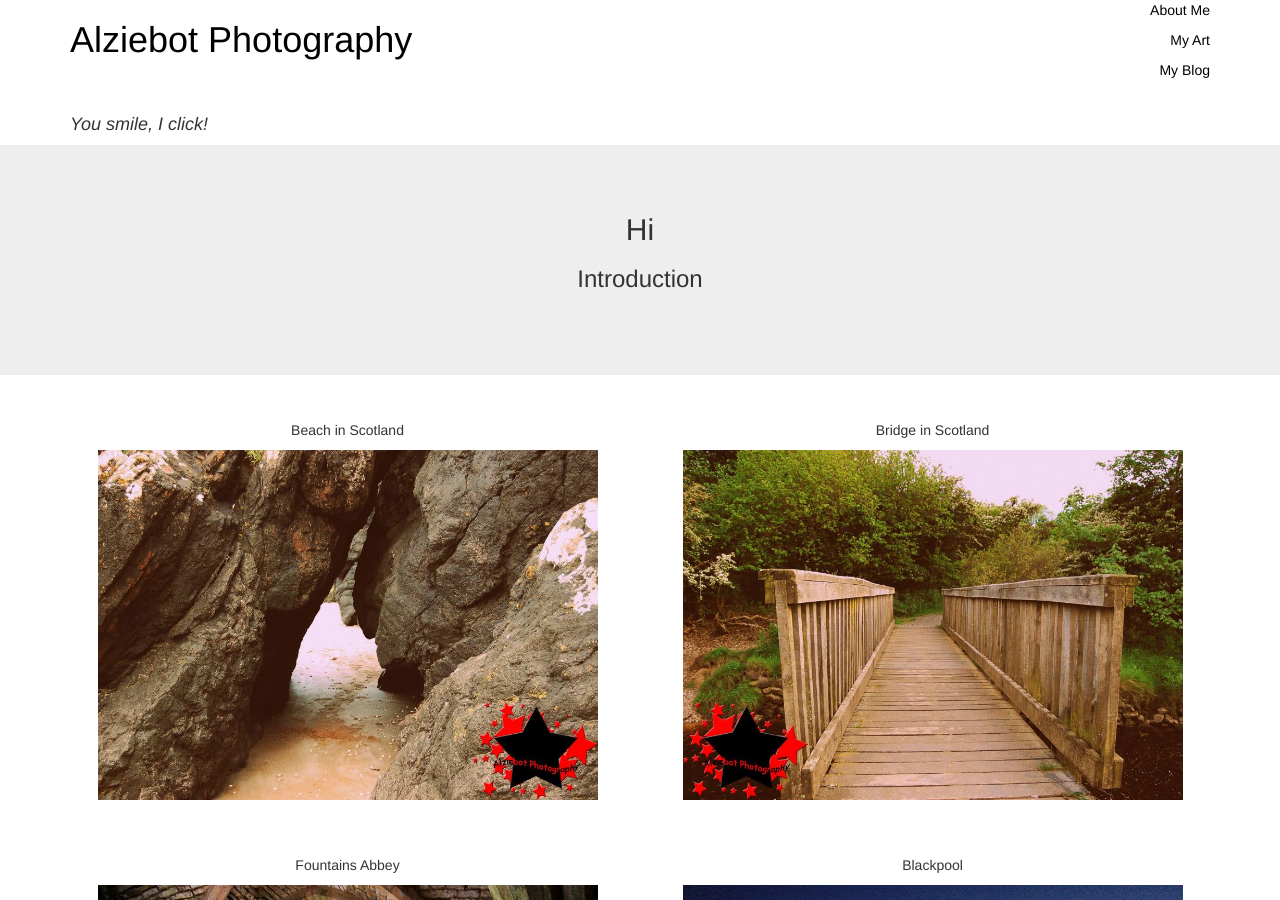
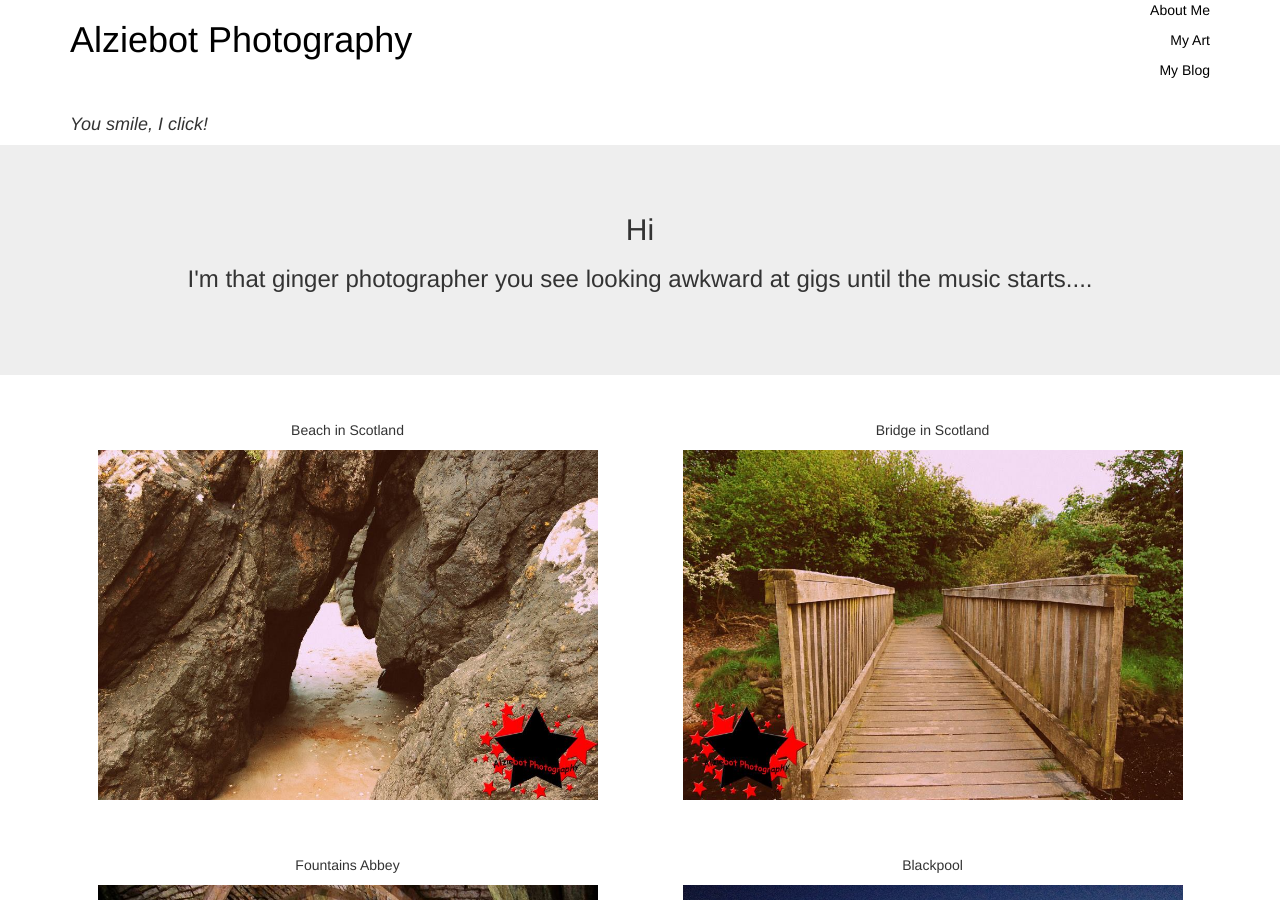
Before and after one commit to alziebotphotographyco/alziebotphotographyco.github.io, a Jekyll site: the page index.html, which Jekyll copies as it is, in a window 1280 px wide and 900 px high. Built offline with Jekyll 4.4.1, drawn with Linux system fonts in a browser that asks for light colours.

Commit message:
Update index.html

```diff
--- a/index.html
+++ b/index.html
@@ -30,7 +30,7 @@
 	<div class="container">
 		<div class="row text-center">
 			<h2>Hi</h2>
-			<h3>Introduction</h3>
+			<h3>I'm that ginger photographer you see looking awkward at gigs until the music starts....</h3>
 		</div>
 	</div>
 	</section>
```
